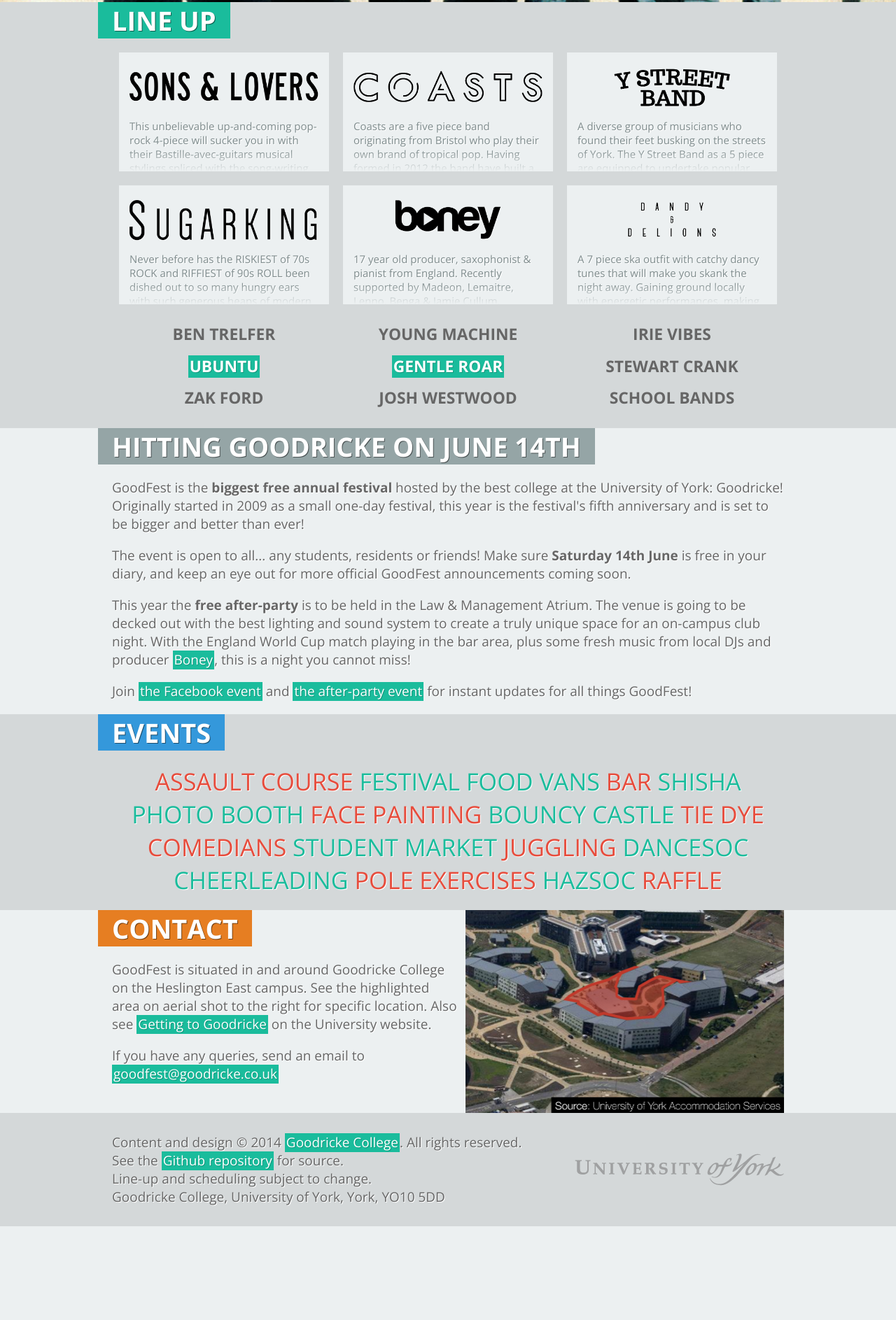
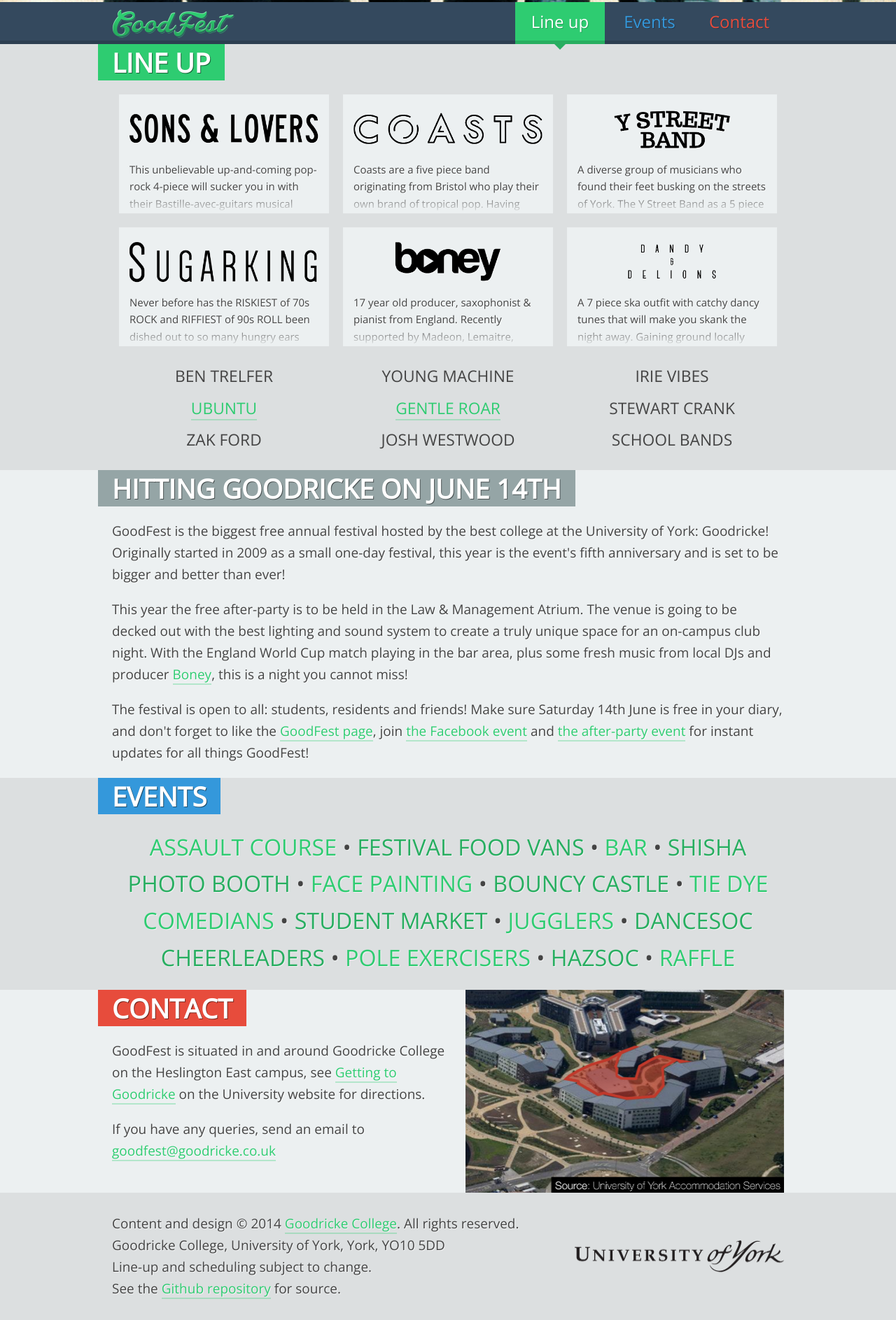
Before and after one commit to GoodrickeJCRC/goodfest-2014, a website: page static/index.html in a window 1280 px wide. Shown: the part 697-2584 px from the top of the page at 70% size. Before the commit the page ends 2450 px from the top, so only its background shows below. Drawn offline with nearby package versions, Linux system fonts and the light colour scheme; files that its build step writes are made by us from their sources.

Commit message:
Added favicon/other meta images; style changes

```diff
--- a/Gruntfile.js
+++ b/Gruntfile.js
@@ -97,7 +97,7 @@
         files: [{
           expand: true,
           cwd: 'static/img/',
-          src: ['**/*.{png,jpg,gif}'],
+          src: ['**/*.{png,jpg,gif,ico}'],
           dest: 'dist/img/'
         }]
       }
--- a/static/index.html
+++ b/static/index.html
@@ -8,10 +8,10 @@
 	<meta property="og:url" content="http://goodfest.co.uk" />
 	<meta property="og:title" content="GoodFest 2014 &ndash; Free festival at Goodricke College" />
 	<meta property="og:description" content="GoodFest is the biggest free annual festival hosted by the best college at the University of York: Goodricke! Originally started in 2009 as a small one-day festival, this year is the festival's fifth anniversary and is set to be bigger and better than ever!" />
-	<meta property="og:image" content="http://goodfest.co.uk/img/the_big_g.png" />
+	<meta property="og:image" content="/img/project-g.png" />
 
 	<link rel="shortcut icon" href="/img/favicon.ico" />
-	<link rel="stylesheet" type="text/css" href="https://fonts.googleapis.com/css?family=Open+Sans:400,700" />
+	<link rel="stylesheet" type="text/css" href="https://fonts.googleapis.com/css?family=Open+Sans:300,400" />
 	<link rel="stylesheet" type="text/css" href="/css/goodfest.min.css" />
 
 	<!--[if lt IE 9]><script type="text/javascript" src="/js/html5shiv.min.js"></script><![endif]-->
@@ -54,9 +54,11 @@
 				<a class="unstyled" href="#events">
 					<li class="events">Events</li>
 				</a>
+				<!--
 				<a class="unstyled" href="#schedule">
 					<li class="schedule">Schedule</li>
 				</a>
+				-->
 				<a class="unstyled" href="#contact">
 					<li class="contact">Contact</li>
 				</a>
@@ -159,7 +161,7 @@
 					</div>
 
 					<p>
-						A 7 piece ska outfit with catchy dancy tunes that will make you skank the night away. Gaining ground locally with energetic performances, making you roar for more. Dandy & DeLions have been skanking around York in their current form since May 2012. After a few gigs as a smaller unit the public called for more brass and the Gods rained down horns. Yea, the people were happy.
+						A 7 piece ska outfit with catchy dancy tunes that will make you skank the night away. Gaining ground locally with energetic performances, making you roar for more. Dandy &amp; DeLions have been skanking around York in their current form since May 2012. After a few gigs as a smaller unit the public called for more brass and the Gods rained down horns. Yea, the people were happy.
 					</p>
 
 					<p>
@@ -195,11 +197,7 @@
 			<h1>Hitting Goodricke on June 14th</h1>
 
 			<p class="lead">
-				GoodFest is the <strong>biggest free annual festival</strong> hosted by the best college at the University of York: Goodricke! Originally started in 2009 as a small one-day festival, this year is the festival's fifth anniversary and is set to be bigger and better than ever!
-			</p>
-
-			<p>
-				The event is open to all... any students, residents or friends! Make sure <strong>Saturday 14th June</strong> is free in your diary, and keep an eye out for more official GoodFest announcements coming soon.
+				GoodFest is the <strong>biggest free annual festival</strong> hosted by the best college at the University of York: Goodricke! Originally started in 2009 as a small one-day festival, this year is the event's fifth anniversary and is set to be bigger and better than ever!
 			</p>
 
 			<p>
@@ -207,7 +205,7 @@
 			</p>
 
 			<p>
-				Join <a href="https://www.facebook.com/events/225148627686382">the Facebook event</a> and <a href="">the after-party event</a> for instant updates for all things GoodFest!
+				The festival is open to all: students, residents and friends! Make sure <strong>Saturday 14th June</strong> is free in your diary, and don't forget to like the <a href="https://www.facebook.com/goodfest">GoodFest page</a>, join <a href="https://www.facebook.com/events/225148627686382">the Facebook event</a> and <a href="https://www.facebook.com/events/517811698329638">the after-party event</a> for instant updates for all things GoodFest!
 			</p>
 		</div>
 	</section>
@@ -216,32 +214,32 @@
 		<div class="container">
 			<h1>Events</h1>
 
-			<p class="line line-1">
-				<span class="event">Assault course</span>
-				<span class="event">Festival food vans</span>
-				<span class="event">Bar</span>
-				<span class="event">Shisha</span>
+			<p class="event-list-row">
+				<span class="event-list-item">Assault course</span>
+				<span class="event-list-item">Festival food vans</span>
+				<span class="event-list-item">Bar</span>
+				<span class="event-list-item">Shisha</span>
 			</p>
 
-			<p class="line line-2">
-				<span class="event">Photo booth</span>
-				<span class="event">Face painting</span>
-				<span class="event">Bouncy castle</span>
-				<span class="event">Tie dye</span>
+			<p class="event-list-row">
+				<span class="event-list-item">Photo booth</span>
+				<span class="event-list-item">Face painting</span>
+				<span class="event-list-item">Bouncy castle</span>
+				<span class="event-list-item">Tie dye</span>
 			</p>
 
-			<p class="line line-3">
-				<span class="event">Comedians</span>
-				<span class="event">Student market</span>
-				<span class="event">Juggling</span>
-				<span class="event">DanceSoc</span>
+			<p class="event-list-row">
+				<span class="event-list-item">Comedians</span>
+				<span class="event-list-item">Student market</span>
+				<span class="event-list-item">Jugglers</span>
+				<span class="event-list-item">DanceSoc</span>
 			</p>
 
-			<p class="line line-4">
-				<span class="event">Cheerleading</span>
-				<span class="event">Pole exercises</span>
-				<span class="event">HazSoc</span>
-				<span class="event">Raffle</span>
+			<p class="event-list-row">
+				<span class="event-list-item">Cheerleaders</span>
+				<span class="event-list-item">Pole exercisers</span>
+				<span class="event-list-item">HazSoc</span>
+				<span class="event-list-item">Raffle</span>
 			</p>
 		</div>
 	</section>
@@ -301,7 +299,7 @@
 			<h1>Contact</h1>
 
 			<p>
-				GoodFest is situated in and around Goodricke College on the Heslington East campus. See the highlighted area on aerial shot to the right for specific location. Also see <a href="http://www.york.ac.uk/colleges/goodricke/directions/">Getting to Goodricke</a> on the University website.
+				GoodFest is situated in and around Goodricke College on the Heslington East campus, see <a href="http://www.york.ac.uk/colleges/goodricke/directions/">Getting to Goodricke</a> on the University website for directions.
 			</p>
 
 			<p>
@@ -314,13 +312,13 @@
 		<div class="container cf">
 			<p class="pull-left">
 				Content and design &copy; 2014 <a href="http://goodricke.co.uk/">Goodricke College</a>. All rights reserved.<br />
-				See the <a href="https://github.com/GoodrickeJCRC/goodfest-2014">Github repository</a> for source. <br />
+				Goodricke College, University of York, York, YO10 5DD<br />
 				Line-up and scheduling subject to change.<br />
-				Goodricke College, University of York, York, YO10 5DD
+				See the <a href="https://github.com/GoodrickeJCRC/goodfest-2014">Github repository</a> for source.
 			</p>
 
 			<a class="uoy-logo unstyled" href="http://www.york.ac.uk">
-				<img src="/img/uoy_logo.png" alt="University of York" />
+				<img src="/img/uoy-logo.png" alt="University of York" />
 			</a>
 		</div>
 	</footer>
--- a/static/js/nav.js
+++ b/static/js/nav.js
@@ -7,7 +7,7 @@
     if(typeof push_state === 'undefined')
       push_state = true;
 
-    var $header = $('#header');
+    var $nav = $('nav');
 
     // Animate our page scroll to the target. Once we've scrolled there, set our
     // location hash. We can't do it before otherwise we get a scroll jump before
@@ -15,7 +15,7 @@
     $('html, body')
       .stop(true, false) // cancel any other scrolls
       .animate({
-        scrollTop: $(target).offset().top - $header.height()
+        scrollTop: $(target).offset().top - $nav.height()
       }, 100, 'easeInOutCubic', function() {
         if(history && history.pushState && push_state && location.hash !== target) {
           //console.log('pushing ' + target);
@@ -23,14 +23,14 @@
         }
 
         setTimeout(function() {
-          $('#header li').removeClass('active');
-          $('#header a[href^="' + target + '"] li').addClass('active');
+          $('nav li').removeClass('active');
+          $('nav a[href^="' + target + '"] li').addClass('active');
         }, 10);
       });
   }
 
 
-  $('#header a').on('click', function() {
+  $('nav a').click(function() {
     var target = $(this).attr('href');
     scrollToElement(target);
 
@@ -41,12 +41,12 @@
   function updateActiveNav() {
     var cur_dist = 99999;
     var target_nav = null;
-    var scroll_top = $(window).scrollTop() + $('header').height();
+    var scroll_top = $(window).scrollTop() + $('nav').height();
 
     $('section').each(function() {
       var $this = $(this);
       var id = $this.attr('id');
-      var nav = $('#header a[href="#' + id + '"] li');
+      var nav = $('nav a[href="#' + id + '"] li');
 
       // does this section have a link in the nav?
       if(nav.length === 0)
@@ -68,7 +68,7 @@
 
     //console.log('updating active nav to ' + target_nav.parent().attr('href'));
 
-    $('#header li').removeClass('active');
+    $('nav li').removeClass('active');
     target_nav.addClass('active');
   }
 
--- a/static/js/site.js
+++ b/static/js/site.js
@@ -1,5 +1,7 @@
 (function() {
   'use strict';
+
+  console.log('%cDid you know the entirety of the GoodFest website source is available on Github: https://github.com/GoodrickeJCRC/goodfest-2014', 'font-size: 1.5em;');
 
   $('.lineup-headliner').click(function() {
     var $this = $(this);
--- a/static/js/video.js
+++ b/static/js/video.js
@@ -167,7 +167,8 @@
   window.onYouTubePlayerReady = function(id) {
     player = $('#youtubeplayer')[0];
     player.addEventListener('onStateChange', 'onytplayerStateChange');
-    player.setVolume(100);
+    // fix before commit!! Todo
+    player.setVolume(0);
 
     playVideo(selectedVideoIdx);
   }
--- a/static/less/lineup.less
+++ b/static/less/lineup.less
@@ -2,7 +2,7 @@
 @import "util.less";
 
 #lineup {
-  .coloured-section(#1ABC9C, #16A085);
+  .coloured-section(@brand-primary);
 }
 
 .lineup-row {
@@ -26,7 +26,6 @@
 
   font-size: 1.2em;
   line-height: 2em;
-  font-weight: bold;
   text-align: center;
 }
 
@@ -47,11 +46,10 @@
   overflow: hidden;
   font-size: 15px;
 
-  border: solid @lineup-box-spacing #d4d8d9;
+  border: solid @lineup-box-spacing @bg-secondary;
   border-top: none;
 
-  color: #7F8C8D;
-  background-color: #ECF0F1;
+  background-color: @bg-primary;
 
   a { display: none; }
 
@@ -61,11 +59,6 @@
 
     &:after { display: none; }
     a { display: inline; }
-  }
-
-  h2 {
-    margin: 0 0 @lineup-box-spacing;
-    font-weight: bold;
   }
 
   .artist-logo {
@@ -83,6 +76,7 @@
 
   p {
     margin: @lineup-box-spacing 0;
+    line-height: (22/15)px;
   }
 
   // Gradient
@@ -93,7 +87,7 @@
     bottom: 0; height: 30px;
 
     background: linear-gradient(to bottom, rgba(236,240,241,0) 0%, rgba(236,240,241,1) 100%);
-    filter: progid:DXImageTransform.Microsoft.gradient(startColorstr='#00ecf0f1', endColorstr='#ecf0f1', GradientType=0);
-    -ms-filter: "progid:DXImageTransform.Microsoft.gradient(startColorstr='#00ecf0f1', endColorstr='#ecf0f1', GradientType=0)";
+    filter: progid:DXImageTransform.Microsoft.gradient(startColorstr='#00ecf0f1', endColorstr='@bg-primary', GradientType=0);
+    -ms-filter: "progid:DXImageTransform.Microsoft.gradient(startColorstr='#00ecf0f1', endColorstr='@bg-primary', GradientType=0)";
   }
 }
--- a/static/less/nav.less
+++ b/static/less/nav.less
@@ -66,21 +66,26 @@
   }
 }
 
+.fixed-nav #lineup {
+  margin-top: 60px;
+}
+
 #nav {
-  display: none;
-
-  position: fixed;
-  z-index: 1000;
   top: 0;
   left: 0; right: 0;
+  z-index: 2;
 
   background-color: #34495e;
   border-bottom: solid 5px #2c3e50;
   line-height: 55px;
   height: 60px;
 
+  .fixed-nav & {
+    position: fixed;
+  }
+
   img {
-    width: 337px; height: 40px;
+    width: 175px; height: 40px;
     float: left;
     margin-top: 11px;
   }
@@ -101,10 +106,10 @@
       font-size: 24px;
       text-align: center;
 
-      &.lineup { .header-menu-item(#1ABC9C, #16A085); }
-      &.events { .header-menu-item(#3498DB, #2980B9); }
-      &.schedule { .header-menu-item(#E74C3C, #C0392B); }
-      &.contact { .header-menu-item(#E67E22, #D35400); }
+      &.lineup { .header-menu-item(@brand-primary, @brand-primary-darker); }
+      &.events { .header-menu-item(@brand-events, darken(@brand-events, 15%)); }
+      &.schedule { .header-menu-item(@brand-schedule, darken(@brand-schedule, 10%)); }
+      &.contact { .header-menu-item(@brand-contact, darken(@brand-contact, 10%)); }
     }
   }
 }
--- a/static/less/scaffolding.less
+++ b/static/less/scaffolding.less
@@ -3,9 +3,9 @@
 body {
   font-family: 'Open Sans', 'Helvetica Neue', Helvetica, Arial, sans-serif;
   font-size: 19px;
-  color: #666;
-  background-color: #ECF0F1;
-  margin-top: 60px;
+  color: @text-color;
+  font-weight: 300;
+  background-color: @bg-primary;
   min-width: @container-width;
 }
 
@@ -15,7 +15,7 @@
 }
 
 footer {
-  background-color: #D4D8D9;
+  background-color: @bg-secondary;
   padding: 10px 0;
 
   .container {
@@ -28,5 +28,7 @@
 
     height: @uoy-logo-height;
     margin-top: (-@uoy-logo-height / 2);
+
+    img { width: @uoy-logo-width; }
   }
 }
--- a/static/less/sections.less
+++ b/static/less/sections.less
@@ -1,16 +1,8 @@
 @import "variables.less";
 
-.coloured-section(@primary, @secondary) {
-  ::selection {
-    background-color: hsla(hue(@primary), saturation(@primary), lightness(@primary), 0.4);
-  }
-
+.coloured-section(@primary) {
   h1 {
     background-color: @primary;
-
-    &::selection {
-      background-color: @secondary;
-    }
   }
 }
 
@@ -36,52 +28,62 @@
     }
   }
 
-  &#countdown { .coloured-section(#95A5A6, #000); }
+  // Striped backgrounds
+  &:nth-of-type(2n) { background-color: @bg-secondary; }
+}
 
-  &#events {
-    .coloured-section(#3498DB, #2980B9);
+#countdown { .coloured-section(@brand-countdown); }
 
-    .line {
+#events {
+  .coloured-section(@brand-events);
+}
+
+.event-list-row {
   margin: 0;
   text-transform: uppercase;
   text-align: center;
 
-      font-size: 1.8em;
+  font-size: 1.7em;
 
-      .event {
-        color: #e74c3c;
-        &:nth-child(2n) { color: #1abc9c; }
+  .event-list-item {
+    color: @brand-primary;
+
+    &:after {
+      content: ' \2022';
+      color: @text-color;
+    }
+
+    &:last-child:after {
+      display: none;
+    }
+
+    &:nth-child(2n) { color: @brand-primary-darker; }
   }
 
   &:nth-of-type(2n) {
-        .event {
-          color: #1abc9c;
-          &:nth-child(2n) { color: #e74c3c; }
-        }
+    .event-list-item {
+      color: @brand-primary-darker;
+      &:nth-child(2n) { color: @brand-primary; }
     }
   }
 }
 
-  &#schedule {
-    .coloured-section(#E74C3C, #C0392B);
+#schedule {
+  .coloured-section(@brand-schedule);
 
   .column {
     display: inline-block;
     float: left;
     width: 472px;
 
-      &:first-child {
-        margin-right: 16px;
-      }
+    &:first-child { margin-right: 16px; }
 
-      p {
-        margin-top: 0;
-      }
+    p { margin-top: 0; }
   }
 }
 
-  &#contact {
-    .coloured-section(#E67E22, #D35400);
+#contact {
+  .coloured-section(@brand-contact);
 
   padding-bottom: 0;
 
@@ -93,7 +95,3 @@
     background-size: @aerial-width @aerial-height;
   }
 }
-
-  // Striped backgrounds
-  &:nth-of-type(2n) { background-color: #D4D8D9; }
-}
--- a/static/less/type.less
+++ b/static/less/type.less
@@ -1,34 +1,31 @@
 p {
-  line-height: (31 / 19)px;
-  text-shadow: 1px 1px 0 rgba(255,255,255,1);
+  line-height: @line-height;
+  text-shadow: 1px 1px 0 rgba(255,255,255,0.6);
 
   .lead {
     font-size: 1.2em;
   }
 }
 
+b, strong {
+  font-weight: 400;
+}
+
 a {
-  color: #fff;
-  padding: 0 2px;
-  background-color: #1ABC9C;
+  color: @brand-primary;
   text-decoration: none;
-  text-shadow: 1px 1px 0px rgba(0, 0, 0, 0.2);
-  border-bottom: solid 1px #1ABC9C;
+  border-bottom: solid 2px rgba(red(@brand-primary), green(@brand-primary), blue(@brand-primary), 0.3);
 
   &:hover, &:focus {
-    background-color: #E74C3C;
-    border-bottom-color: #E74C3C;
+    color: @brand-primary-darker;
+    border-bottom-color: @brand-primary-darker;
   }
 
   &.unstyled {
     color: inherit;
-    background-color: inherit;
-    padding: 0;
-    text-shadow: none;
     border-bottom: inherit;
 
     &:hover, &:focus {
-      background-color: inherit;
       border-bottom: inherit;
     }
   }
--- a/static/less/video.less
+++ b/static/less/video.less
@@ -5,7 +5,6 @@
   background-color: #000;
   height: @video-splash-height;
   overflow: hidden;
-  margin-top: -60px; // TODO: fix header!
   padding: 0;
 
   /*
```
Also changed, not shown: static/less/variables.less (+18 -0 lines), static/img/favicon.ico (added), static/img/header.png (added), static/img/project-g.png (added), static/img/uoy-logo.png (added), static/img/uoy_logo.png (deleted). Lines whose indentation alone changed are shown as unchanged.
